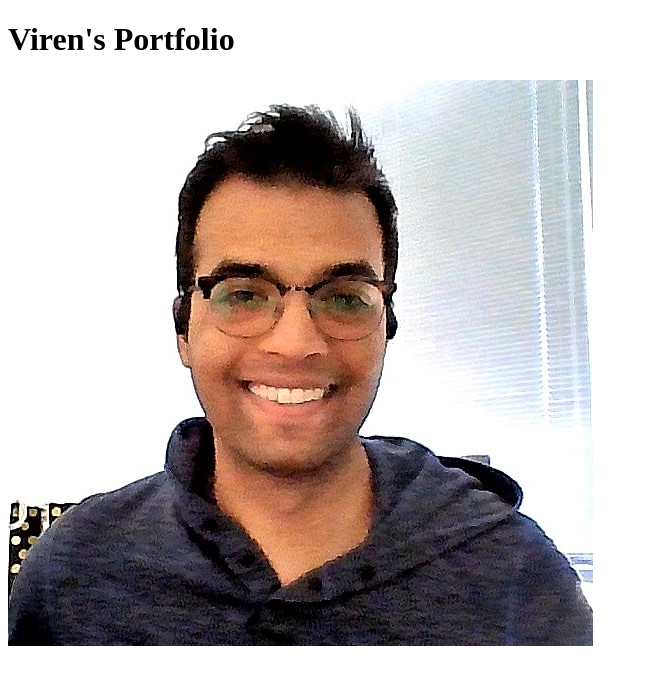
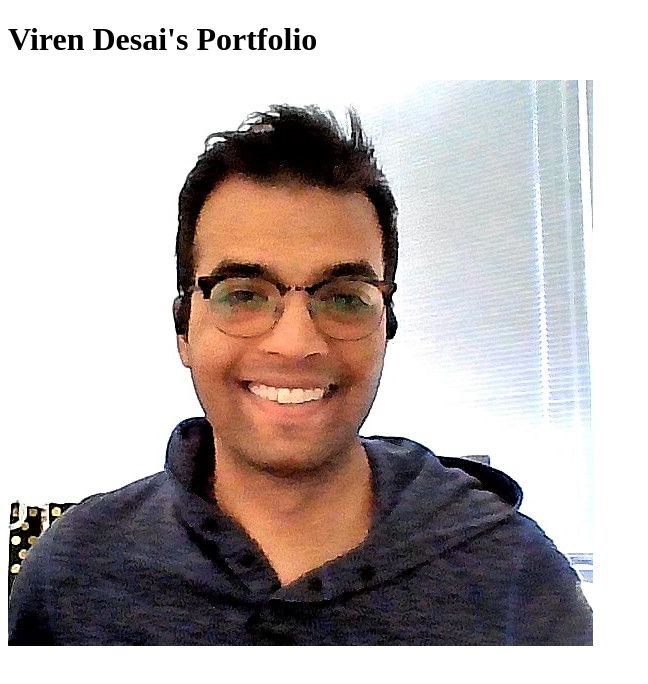
Before and after one commit to standingtree/standingtree.github.io, a plain HTML site: page index.html in a window 1280 px wide. Shown: the whole page, without its empty margins (0-648 px from the left). Drawn offline with Linux system fonts and the light colour scheme.

Commit message:
text updates

```diff
--- a/index.html
+++ b/index.html
@@ -1,5 +1,5 @@
 <!doctype html>
 <html>
-	<h1>Viren's Portfolio</h1>
+	<h1>Viren Desai's Portfolio</h1>
 	<img src="./profile_pic.jpg"/>
 </html>
```
